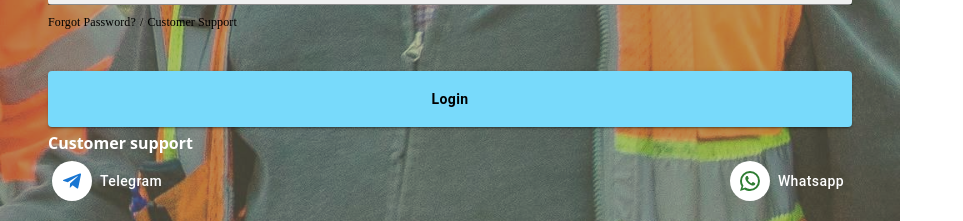
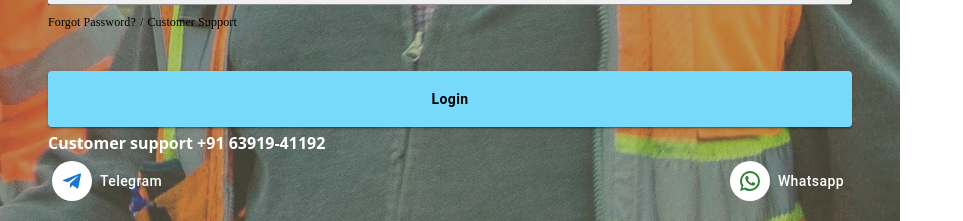
Before and after one commit to I-Vishal-Kumar/btc, a Next.js app: page /getting-started in a window 1280 px wide. Shown: the part 553-774 px from the top of the page, without its empty margins (0-963 px from the left). Built offline with nearby package versions, Linux system fonts and the light colour scheme; no server answers.

Commit message:
add cs support

```diff
--- a/app/(public)/getting-started/page.tsx
+++ b/app/(public)/getting-started/page.tsx
@@ -48,7 +48,7 @@ function AuthFormContents() {
                 {type === "signup" && <SignupForm setQueryParam={setQueryParam} />}
                 {type === "forgot-password" && <ForgotPasswordForm setQueryParam={setQueryParam} />}
 
-                <p className="mt-1 font-bold text-white">Customer support</p>
+                <p className="mt-1 font-bold text-white">Customer support +91 63919-41192</p>
                 <div className=" flex justify-between">
                     <Button
                         onClick={() => window.open("https://t.me/BTC_CS_SUPPORT")?.focus()}
--- a/app/__components__/history/History.tsx
+++ b/app/__components__/history/History.tsx
@@ -14,6 +14,7 @@ export const History: React.FC = async () => {
     return (
         <Container disableGutters sx={{ pt: 2 }}>
             <Header title="Trade History" />
+            <p className="mt-1 font-semibold text-black">Customer support +91 63919-41192</p>
             <Box sx={{ p: 3 }}>
                 <HoldingScoreSection />
                 <div className="mt-10 grid gap-y-8">
```
